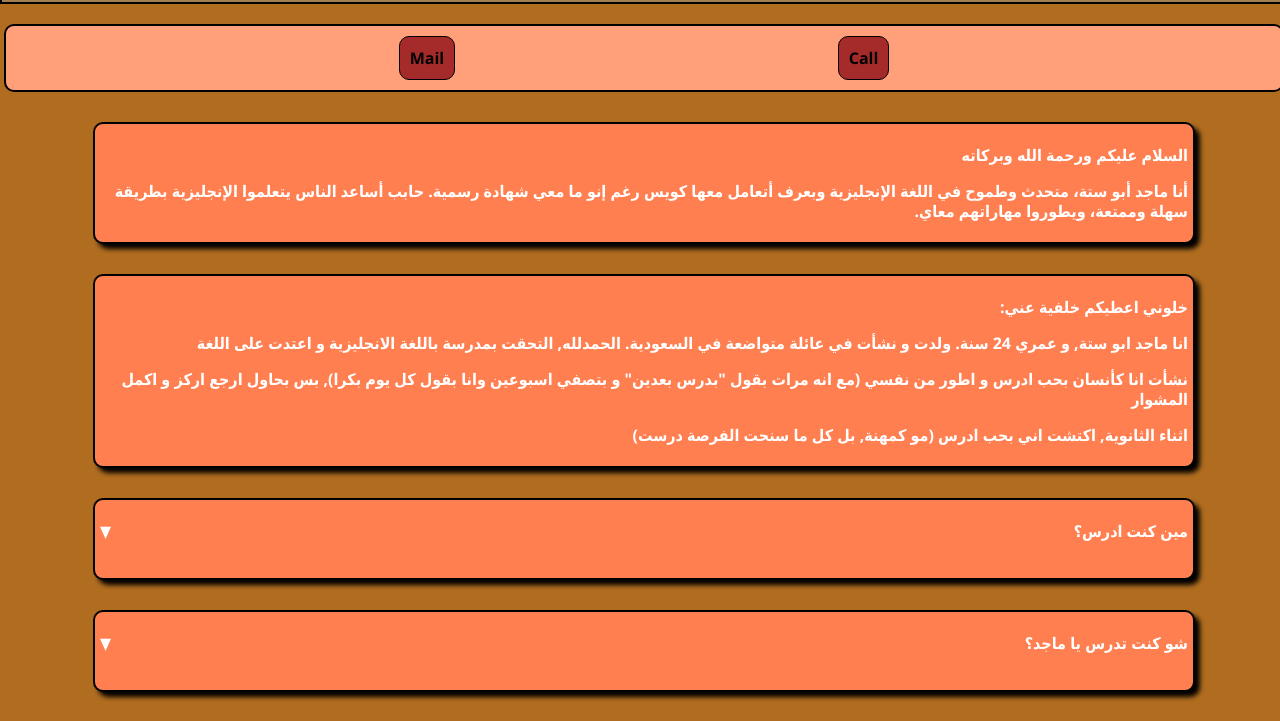
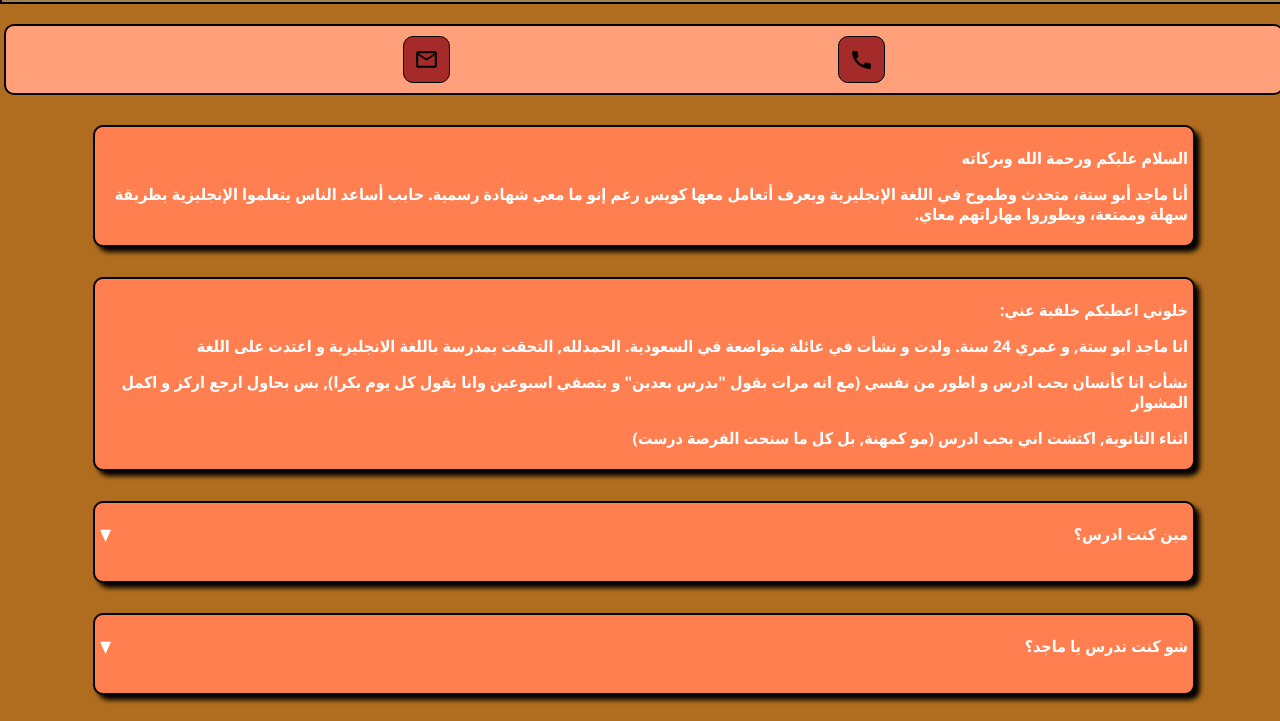
Before and after one commit to Majed-Develops/majed-english, a plain HTML site: page index.html in a window 1280 px wide. Shown: the part 96-817 px from the top of the page. Drawn offline with Linux system fonts and the light colour scheme.

Commit message:
Minor UI changes

```diff
--- a/index.html
+++ b/index.html
@@ -14,8 +14,12 @@
         </header>
 
         <div class="contact">
-            <div class="button" id="phonenumberButton">Call</div>
-            <div class="button" id="gmailButton">Mail</div>
+            <div class="button" id="phonenumberButton"><svg xmlns="http://www.w3.org/2000/svg" viewBox="0 0 24 24" class="icon">
+    <path d="M6.62 10.79a15.053 15.053 0 006.59 6.59l2.2-2.2a1 1 0 011.11-.21 11.05 11.05 0 003.45.55 1 1 0 011 1v3.5a1 1 0 01-1 1A17 17 0 013 5a1 1 0 011-1h3.5a1 1 0 011 1c0 1.18.18 2.33.52 3.45a1 1 0 01-.21 1.11l-2.2 2.2z"/>
+  </svg></div>
+            <div class="button" id="gmailButton"><svg xmlns="http://www.w3.org/2000/svg" viewBox="0 0 24 24" class="icon">
+    <path d="M20 4H4a2 2 0 00-2 2v12a2 2 0 002 2h16a2 2 0 002-2V6a2 2 0 00-2-2zm0 2l-8 5-8-5h16zm0 12H4V8l8 5 8-5v10z"/>
+  </svg></div>
         </div>
     <main>
         <div class="topic">
--- a/style.css
+++ b/style.css
@@ -76,6 +76,8 @@ h1{
     border: 1px solid black;
     transition: all 0.3s ease;
     cursor: pointer;
+    width:25px;
+    height: 25px;
 }
 
 .button:hover{
```
